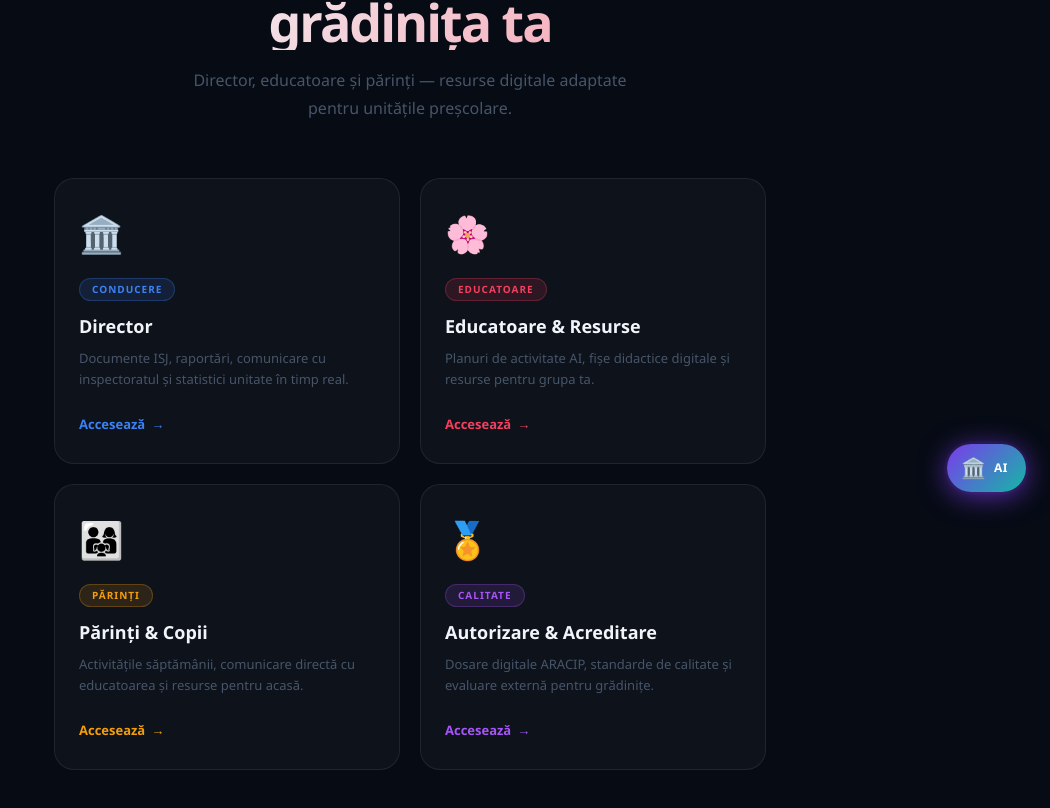
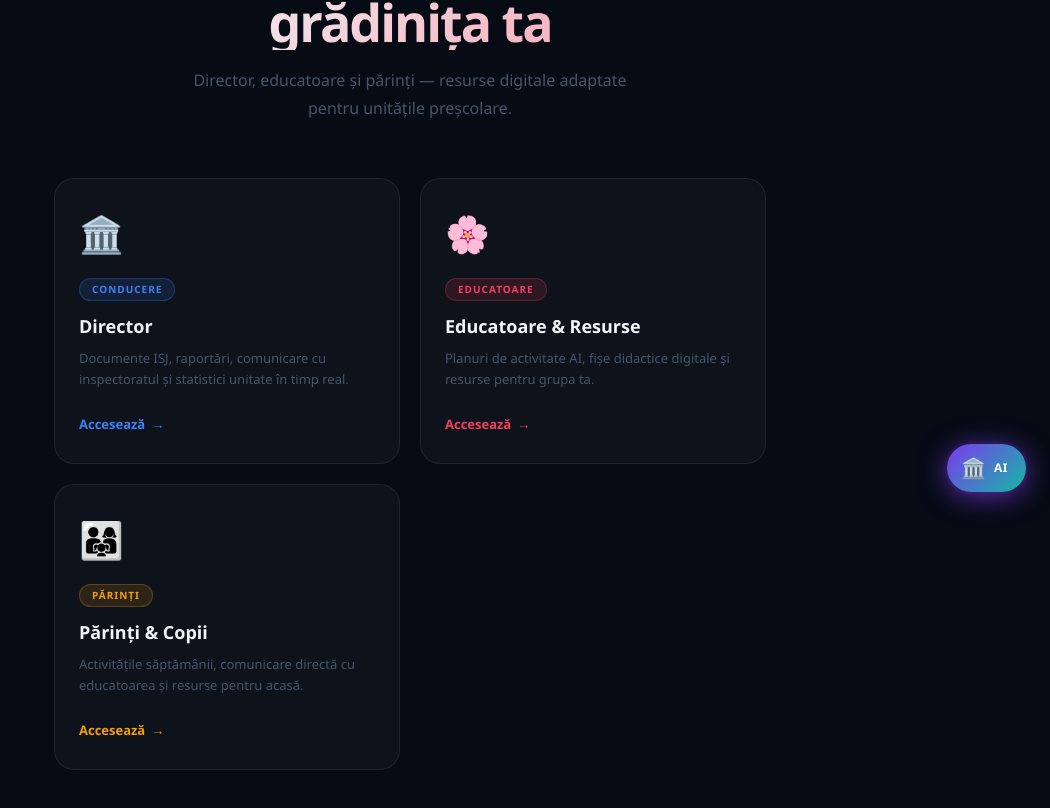
Before and after one commit to catalinradu2026-gif/leadflow-ai, a Next.js app: page /gradinita in a window 1280 px wide. Shown: the part 284-1092 px from the top of the page, without its empty margins (230-1280 px from the left). Built offline with nearby package versions, Linux system fonts and the light colour scheme.

Commit message:
Gradinita: scos cardul Autorizare & Acreditare

```diff
--- a/app/gradinita/page.tsx
+++ b/app/gradinita/page.tsx
@@ -35,15 +35,6 @@ export default function PortalGradinita() {
       desc: 'Activitățile săptămânii, comunicare directă cu educatoarea și resurse pentru acasă.',
       color: '#f59e0b',
       route: '/edu/elevi',
-    },
-    {
-      id: 'acreditare',
-      icon: '🏅',
-      tag: 'Calitate',
-      title: 'Autorizare & Acreditare',
-      desc: 'Dosare digitale ARACIP, standarde de calitate și evaluare externă pentru grădinițe.',
-      color: '#a855f7',
-      route: '/acreditare',
     },
   ]
 
```
